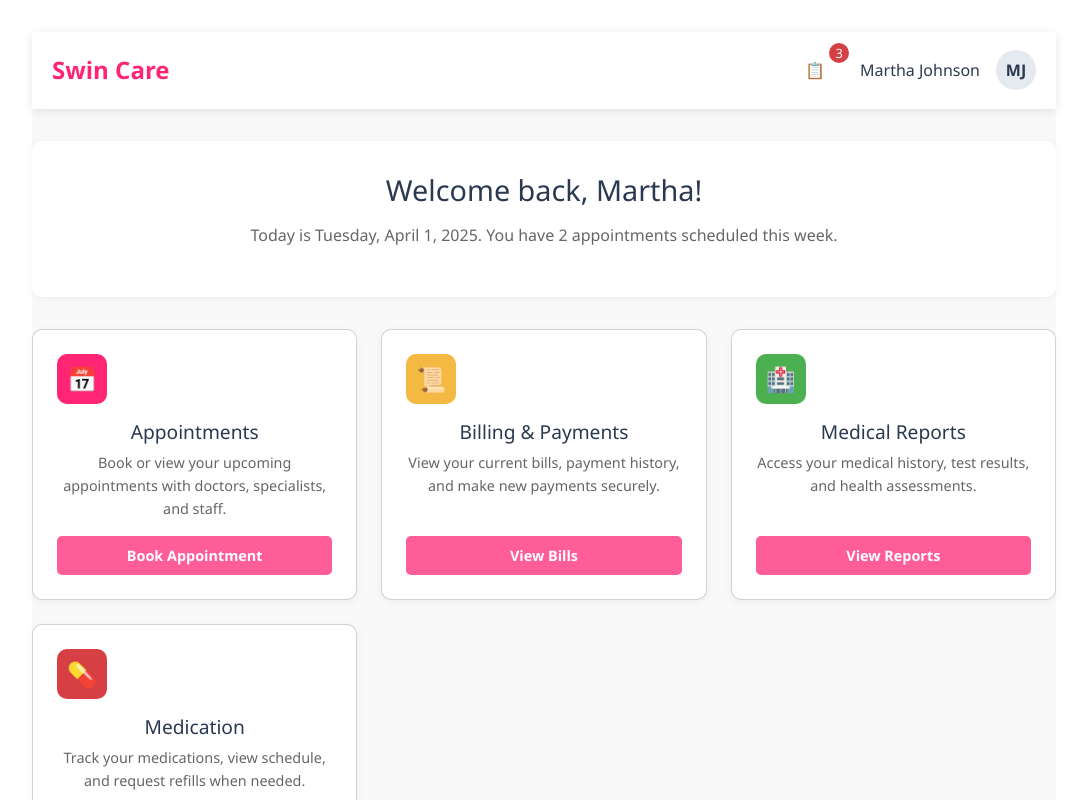
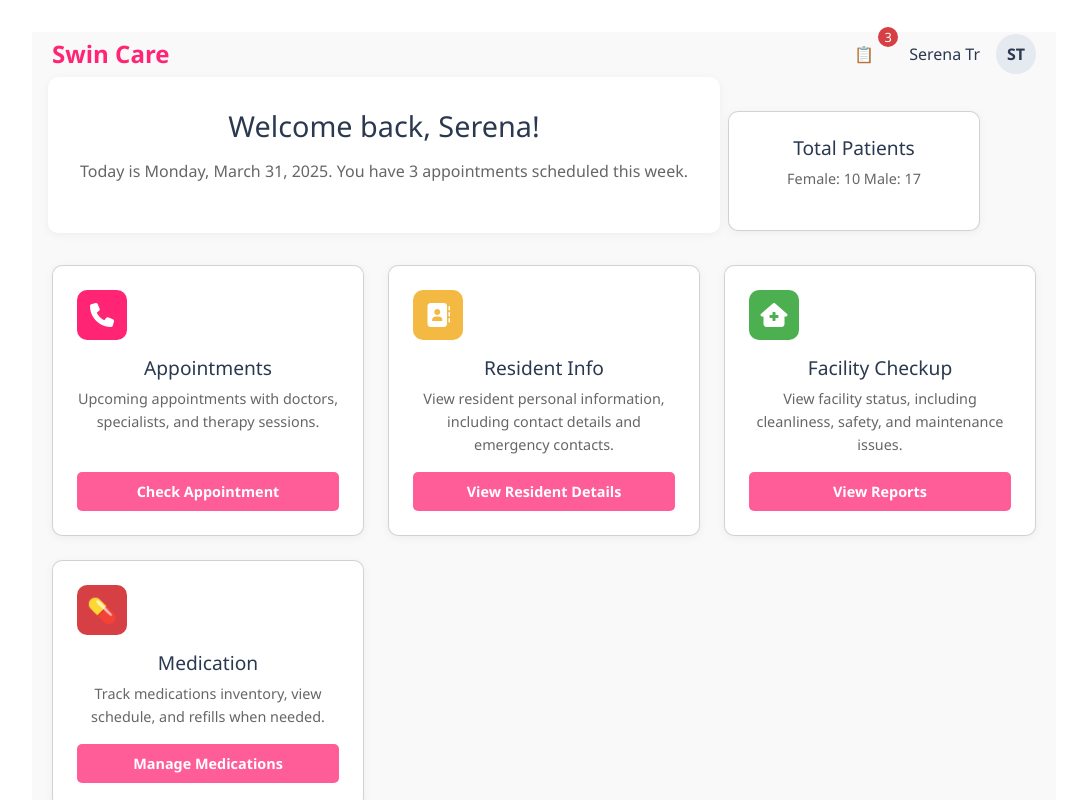
Before and after one commit to Takeruso/projectA, a Vue app in the folder frontend/: page /staff/staffDashboard in a window 1280 px wide. Shown: the top 800 px of the page, without its empty margins (96-1183 px from the left). Built offline with nearby package versions, Linux system fonts and the light colour scheme; no server answers.

Commit message:
modify banner

```diff
--- a/frontend/src/views/staffDashboard.vue
+++ b/frontend/src/views/staffDashboard.vue
@@ -1,5 +1,5 @@
 <template>
-  <div class="resident-page">
+  <div class="staff-page">
     <header>
       <div class="container header-container">
         <div class="logo">
@@ -10,47 +10,53 @@
             📋
             <span class="alert-count">3</span>
           </button>
-          <div class="user-name">Martha Johnson</div>
-          <div class="user-avatar">MJ</div>
+          <div class="user-name">Serena Tr</div>
+          <div class="user-avatar">ST</div>
         </div>
       </div>
     </header>
 
     <main class="container">
-      <div class="welcome-banner">
-        <h1>Welcome back, Martha!</h1>
-        <p>
-          Today is Tuesday, April 1, 2025. You have 2 appointments scheduled
-          this week.
-        </p>
+      <div class="row align-items-center">
+        <div class="welcome-banner col-md-8 mx-2">
+          <h1>Welcome back, Serena!</h1>
+          <p>
+            Today is {{ currentDate }}. You have
+            {{ totalAppoinment }} appointments scheduled this week.
+          </p>
+        </div>
+        <div class="card col-md-3">
+          <h2>Total Patients</h2>
+          <p>Female: 10 Male: 17</p>
+        </div>
       </div>
-
       <div class="dashboard-grid">
         <div class="card card-appointments">
-          <div class="card-icon">📅</div>
+          <div class="card-icon"><i class="fa-solid fa-phone"></i></div>
           <h2>Appointments</h2>
           <p>
-            Book or view your upcoming appointments with doctors, specialists,
-            and staff.
+            Upcoming appointments with doctors, specialists, and therapy
+            sessions.
           </p>
-          <a href="#" class="cta">Book Appointment</a>
+          <a href="#" class="cta">Check Appointment</a>
         </div>
 
         <div class="card card-bills">
-          <div class="card-icon">📜</div>
-          <h2>Billing & Payments</h2>
+          <div class="card-icon"><i class="fa-solid fa-address-book"></i></div>
+          <h2>Resident Info</h2>
           <p>
-            View your current bills, payment history, and make new payments
-            securely.
+            View resident personal information, including contact details and
+            emergency contacts.
           </p>
-          <a href="#" class="cta">View Bills</a>
+          <a href="#" class="cta">View Resident Details</a>
         </div>
 
         <div class="card card-medical">
-          <div class="card-icon">🏥</div>
-          <h2>Medical Reports</h2>
+          <div class="card-icon"><i class="fa-solid fa-house-medical"></i></div>
+          <h2>Facility Checkup</h2>
           <p>
-            Access your medical history, test results, and health assessments.
+            View facility status, including cleanliness, safety, and maintenance
+            issues.
           </p>
           <a href="#" class="cta">View Reports</a>
         </div>
@@ -59,8 +65,7 @@
           <div class="card-icon">💊</div>
           <h2>Medication</h2>
           <p>
-            Track your medications, view schedule, and request refills when
-            needed.
+            Track medications inventory, view schedule, and refills when needed.
           </p>
           <a href="#" class="cta">Manage Medications</a>
         </div>
@@ -152,6 +157,7 @@
 
 <script setup>
 import { onMounted } from 'vue'
+import { computed } from 'vue'
 
 onMounted(() => {
   const cards = document.querySelectorAll('.card')
@@ -173,10 +179,24 @@ onMounted(() => {
     })
   }
 })
+//add currentDate to the welcome message
+
+const currentDate = computed(() => {
+  const options = {
+    weekday: 'long',
+    year: 'numeric',
+    month: 'long',
+    day: 'numeric'
+  }
+  return new Date().toLocaleDateString('en-US', options)
+})
+const totalAppoinment = computed(() => {
+  return 3
+})
 </script>
 
 <style scoped>
-.resident-page {
+.staff-page {
   --primary: #ff2474;
   --primary-light: #ff5d98;
   --secondary: #f4b942;
```
